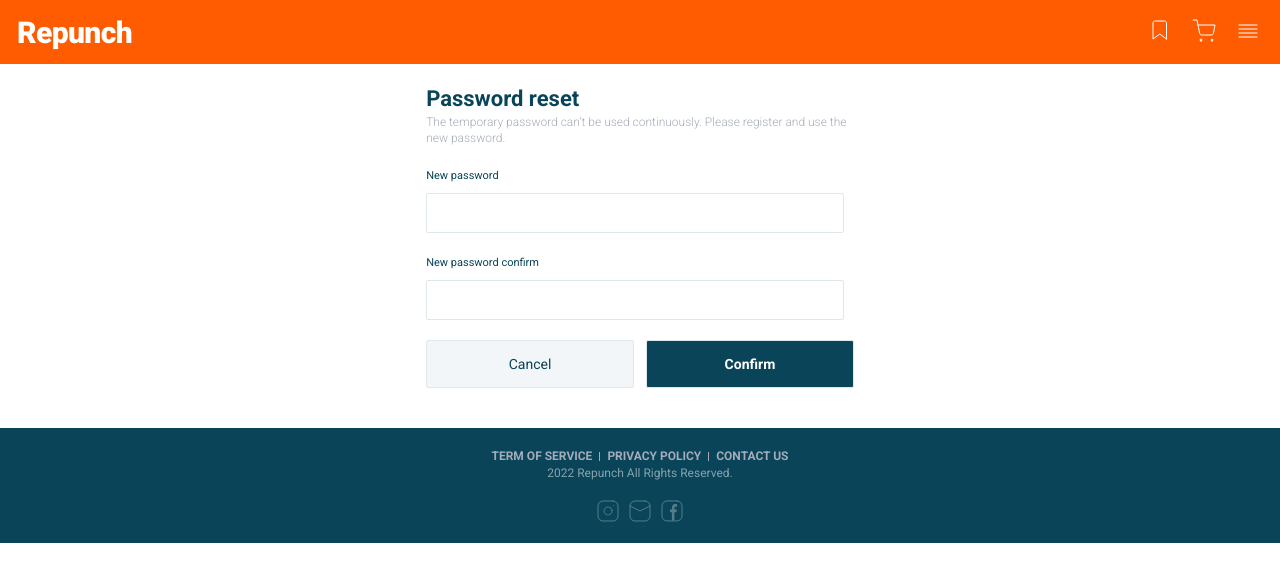
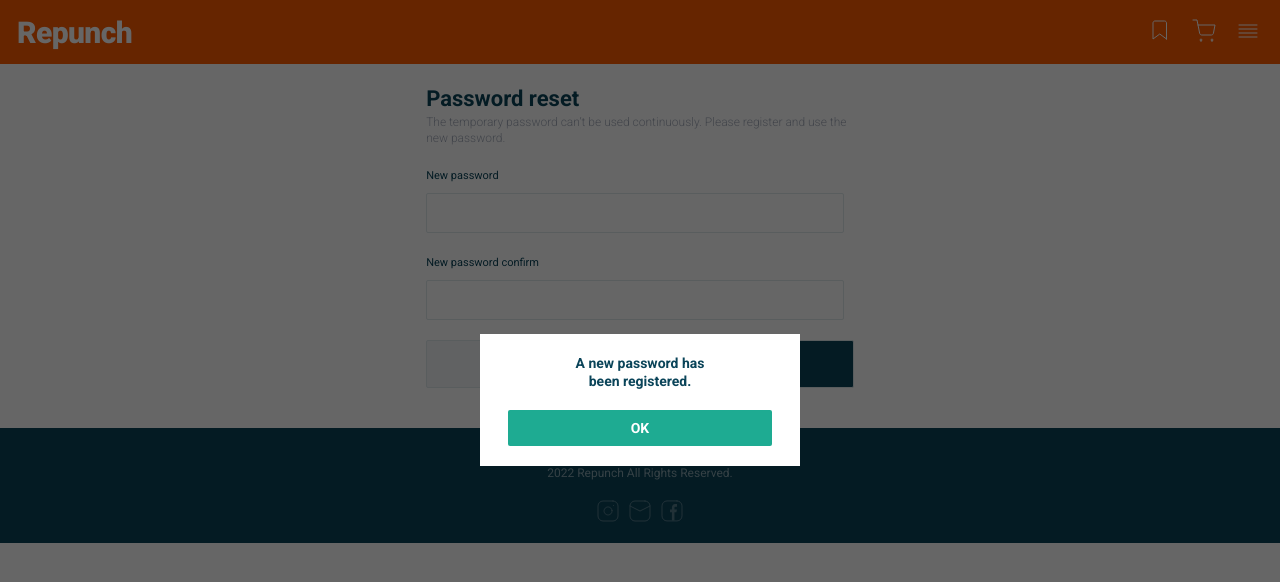
Before and after one commit to joseph-wee/repunch-web-public, a Next.js app: page /password_reset in a window 1280 px wide. Both pictures are taken after a click on the button "Confirm". Shown: the top 582 px of the page. Built offline with nearby package versions, Linux system fonts and the light colour scheme.

Commit message:
design: 비밀번호 변경 성공시 팝업 UI 추가

```diff
--- a/pages/password_reset.tsx
+++ b/pages/password_reset.tsx
@@ -6,6 +6,7 @@ import Link from "next/link";
 import { useRouter } from "next/router";
 
 const usePassword_reset = () => {
+  const [popUpIsActive, setPopUpIsActive] = useState(false);
   const [password, setPassword] = useState(""); // 비밀번호
   const [passwordConfirm, setPasswordConfrim] = useState(""); // 비밀번호 확인
 
@@ -41,9 +42,23 @@ const usePassword_reset = () => {
               <LinkStyling>Cancel</LinkStyling>
             </Link>
           </Button>
-          <Button onClick={() => alert("test")}>Confirm</Button>
+          <Button onClick={() => setPopUpIsActive(true)}>Confirm</Button>
         </Wrapper>
       </Container>
+      <PopUpBox isActive={popUpIsActive}>
+        <ContentBox>
+          <PopUpTitle>
+            A new password has
+            <br />
+            been registered.
+          </PopUpTitle>
+          <ButtonWrapper>
+            <Link href="/" style={{ textDecoration: "none" }}>
+              <PopUpButton>OK</PopUpButton>
+            </Link>
+          </ButtonWrapper>
+        </ContentBox>
+      </PopUpBox>
     </>
   );
 };
@@ -175,4 +190,53 @@ const LinkStyling = styled.div`
   line-height: 130%;
 `;
 
+const PopUpBox = styled.div<{ isActive: boolean }>`
+  display: ${(props) => {
+    return props.isActive == true ? "flex" : "none";
+  }};
+  z-index: 2;
+  position: fixed;
+  top: 0;
+  align-items: center;
+  justify-content: center;
+  width: 100%;
+  height: 100vh;
+  background-color: rgba(0, 0, 0, 0.6);
+`;
+const ContentBox = styled.div`
+  padding-top: 20px;
+  padding-bottom: 20px;
+  width: 320px;
+  height: 132px;
+  box-sizing: border-box;
+  background-color: #ffffff;
+`;
+const PopUpTitle = styled.div`
+  margin-bottom: 20px;
+  text-align: center;
+  font-weight: 700;
+  font-size: 14px;
+  line-height: 18px;
+  color: #0a4459;
+`;
+const ButtonWrapper = styled.div`
+  display: flex;
+  flex-wrap: wrap;
+  justify-content: center;
+  gap: 5px;
+`;
+const PopUpButton = styled.button`
+  width: 263.25px;
+  height: 36px;
+  background-color: #1eab92;
+  border: none;
+  border-radius: 2px;
+  box-sizing: border-box;
+  font-weight: 700;
+  font-size: 14px;
+  line-height: 18px;
+  color: #ffffff;
+  cursor: pointer;
+`;
+
 export default usePassword_reset;
```
